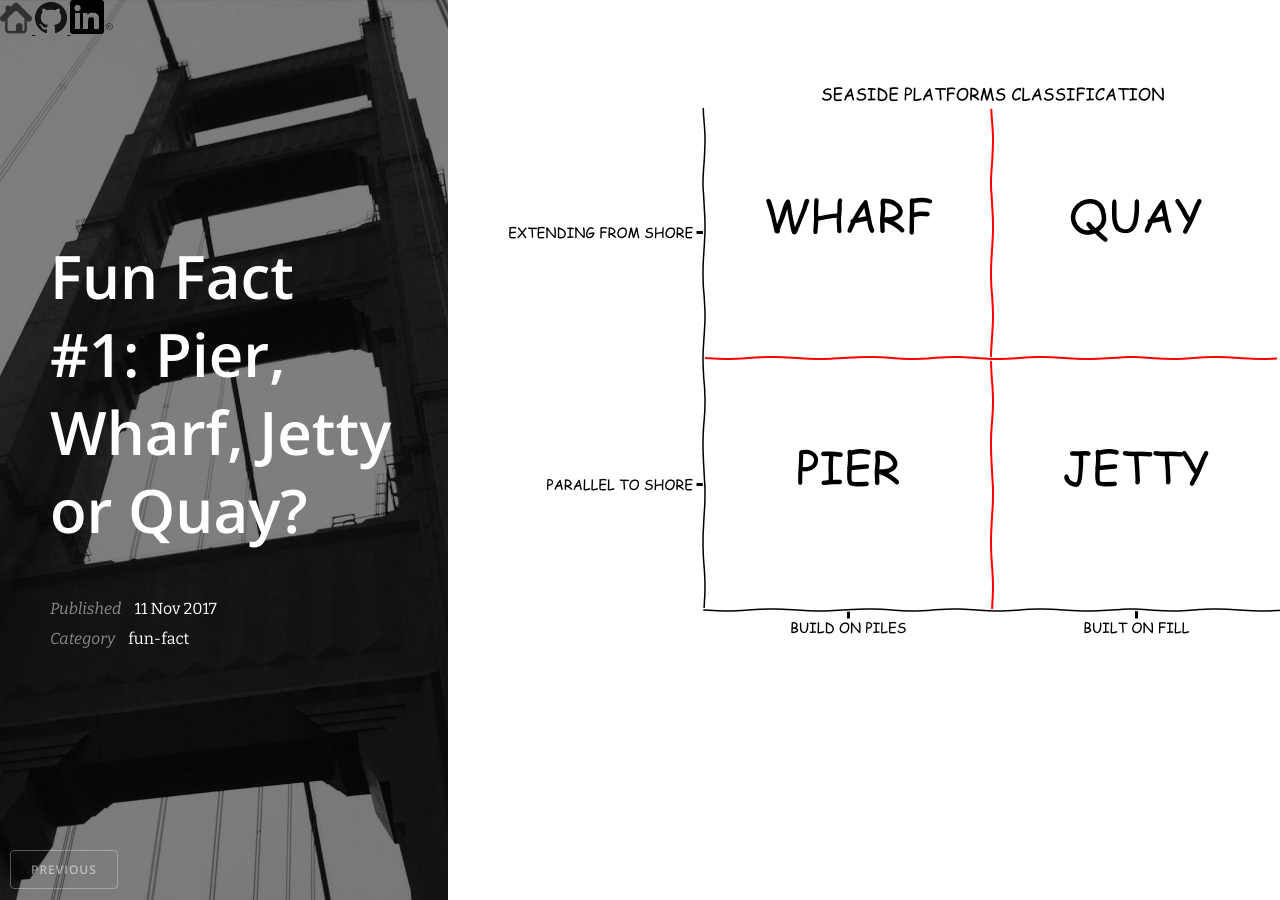
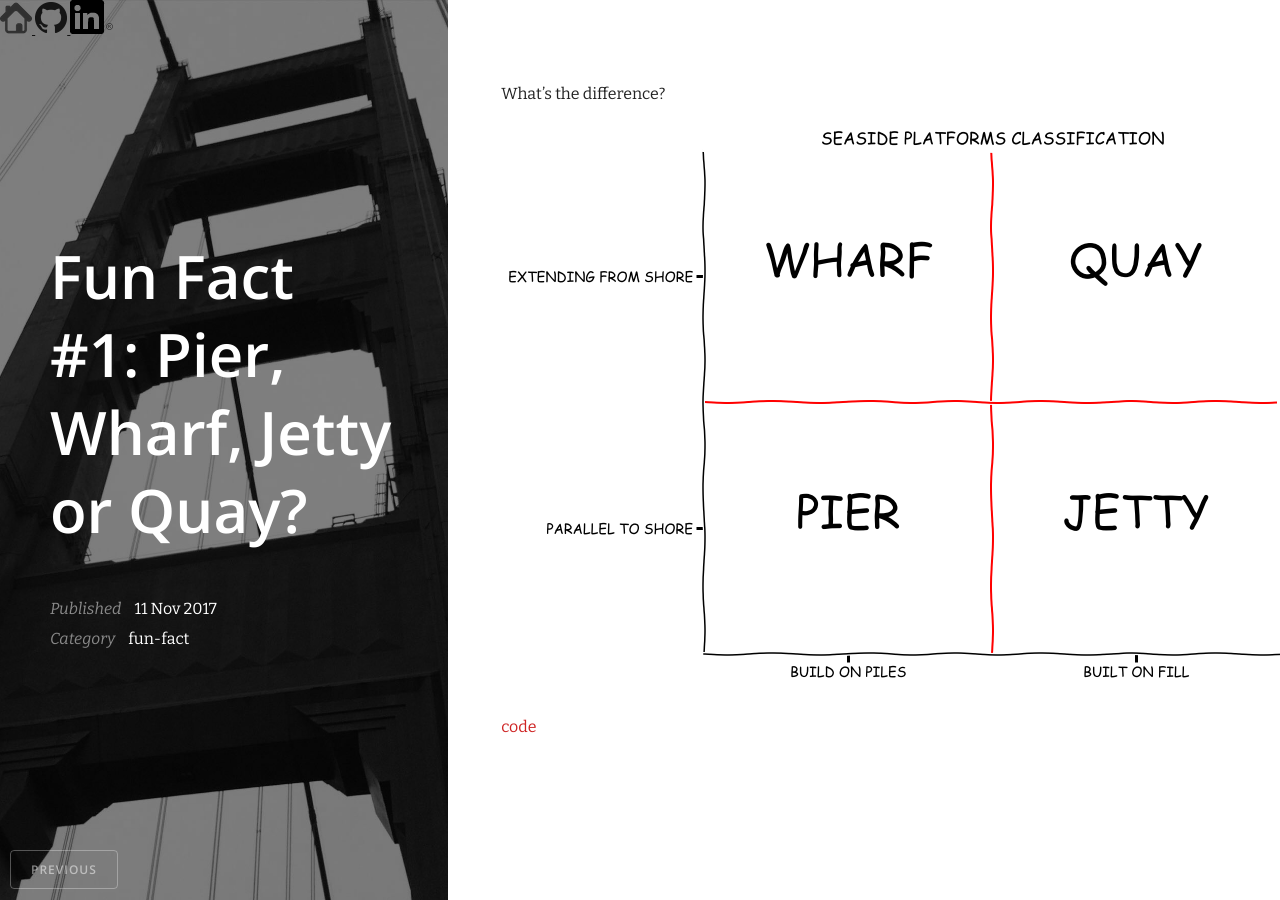
Before and after one commit to mrpozzi/mrpozzi.github.io, a Jekyll site: the page built from _posts/2017-11-13-piers-fun-facts.md, in a window 1280 px wide. Built offline with Jekyll 4.4.1, drawn with Linux system fonts in a browser that asks for light colours; nearby versions of some CDN libraries.

Commit message:
Added link to code

```diff
--- a/_posts/2017-11-13-piers-fun-facts.md
+++ b/_posts/2017-11-13-piers-fun-facts.md
@@ -8,5 +8,10 @@ featured_image: /images/cover.jpg
 
 
 
+What's the difference?
+
 
 ![png](/images/pier.png)
+
+
+[code](https://github.com/mrpozzi/mrpozzi.github.io/blob/master/notebooks/PiersFunFacts.ipynb)
```
